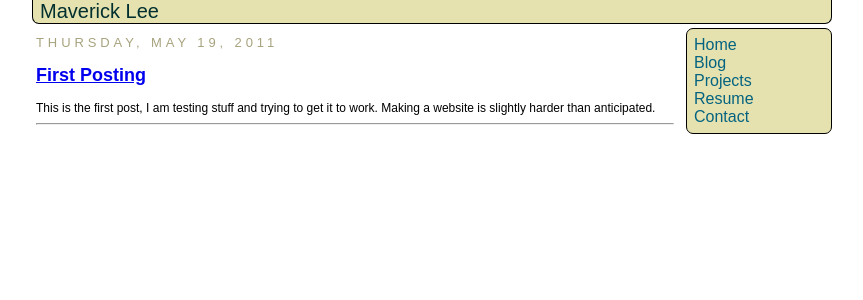
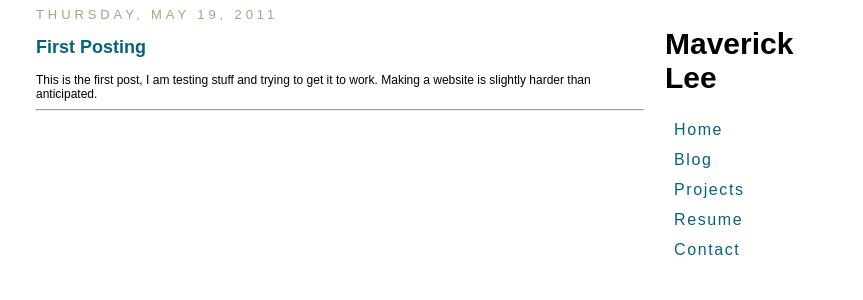
Before and after one commit to mavlee/mavlee.github.com, a Jekyll site: the page built from index.html, in a window 1280 px wide. Shown: the top 300 px of the page, without its empty margins (208-1071 px from the left). Built offline with Jekyll 4.4.1, drawn with Linux system fonts in a browser that asks for light colours.

Commit message:
Changed some layout and styling

```diff
--- a/_layouts/default.html
+++ b/_layouts/default.html
@@ -12,18 +12,19 @@
   </head>
 
   <body>
-    <div class="header">
+    <div class="header" style="display:none">
       <span>Maverick Lee</span>
     </div>
     <div class="content">
       {{ content }}
     </div>
     <div class="rightNav">
-      <a href="/">Home</a><br/>
-      <a href="/">Blog</a><br/>
-      <a href="/projects">Projects</a><br/>
-      <a href="/resume">Resume</a><br/>
-      <a href="/contact">Contact</a><br/>
+      <h1>Maverick Lee</h1>
+      <span><a href="/">Home</a></span>
+      <span><a href="/">Blog</a></span>
+      <span><a href="/projects">Projects</a></span>
+      <span><a href="/resume">Resume</a></span>
+      <span><a href="/contact">Contact</a>
     </div>
   </body>
 </html>
--- a/css/mav.css
+++ b/css/mav.css
@@ -2,7 +2,7 @@ body {
   width: 800px;
   margin: 0 auto;
   background-color: #FFFFFF;
-  font-family: Arial, Helvetica, sans-serif;
+  font-family: "ff-din-web-1","ff-din-web-2", sans-serif;
   color: #A7A37E;
   text-decoration: none;
 }
@@ -24,13 +24,22 @@ body {
   margin-bottom: 4px;
 }
 
+a, a:visited {
+  text-decoration: none;
+  color: #046380;
+}
+
 .content {
   position: relative;
   float: left;
-  width: 638px;
+  width: 608px;
   border: 1px black;
   padding: 7px 4px 7px 4px;
   margin: 0 4px 0 0;
+}
+
+.content a:hover {
+  text-decoration: underline;
 }
 
 .post {
@@ -50,36 +59,38 @@ body {
 }
 
 .rightNav {
-  background-color: #E6E2AF;
   position: relative;
   float: right;
-  width: 130px;
-  border: 1px solid black;
+  width: 160px;
+  padding: 7px 7px 7px 0px;
+  margin: 0 0px 0 4px;
+  list-style: none;
+}
+
+.rightNav h1 {
+  font-size: 30px;
+  color: #000000;
+}
+
+.rightNav span {
+  height: 30px;
+  margin-top: 1px;
+  margin-bottom: 1px;
+  letter-spacing: 0.1em;
+}
+
+.rightNav a, a:visited {
+  padding-left: 9px;
+  display: block;
+  text-decoration: none;
+  color: #046380;
   -webkit-border-radius: 7px;
   -moz-border-radius: 7px;
   border-radius: 7px;
-  padding: 7px 7px 7px 7px;
-  margin: 0 0px 0 4px;
-}
-
-.rightNav a, a:visited {
-  text-decoration: none;
-  color: #046380;
+  line-height: 30px;
 }
 
 .rightNav a:hover {
-  text-decoration: underline;
+  background-color: #002F2F;
+  color: #FFFFFF;
 }
-
-.rightNav h1 {
-  font-family: Cambria;
-  color: #002F2F;
-}
-
-.colors {
-  color: #594735;
-  color: #BEBEBE;
-  color: #F1E4D8;
-  color: #94C7BA;
-  color: #D8F1E4;
-}
```
